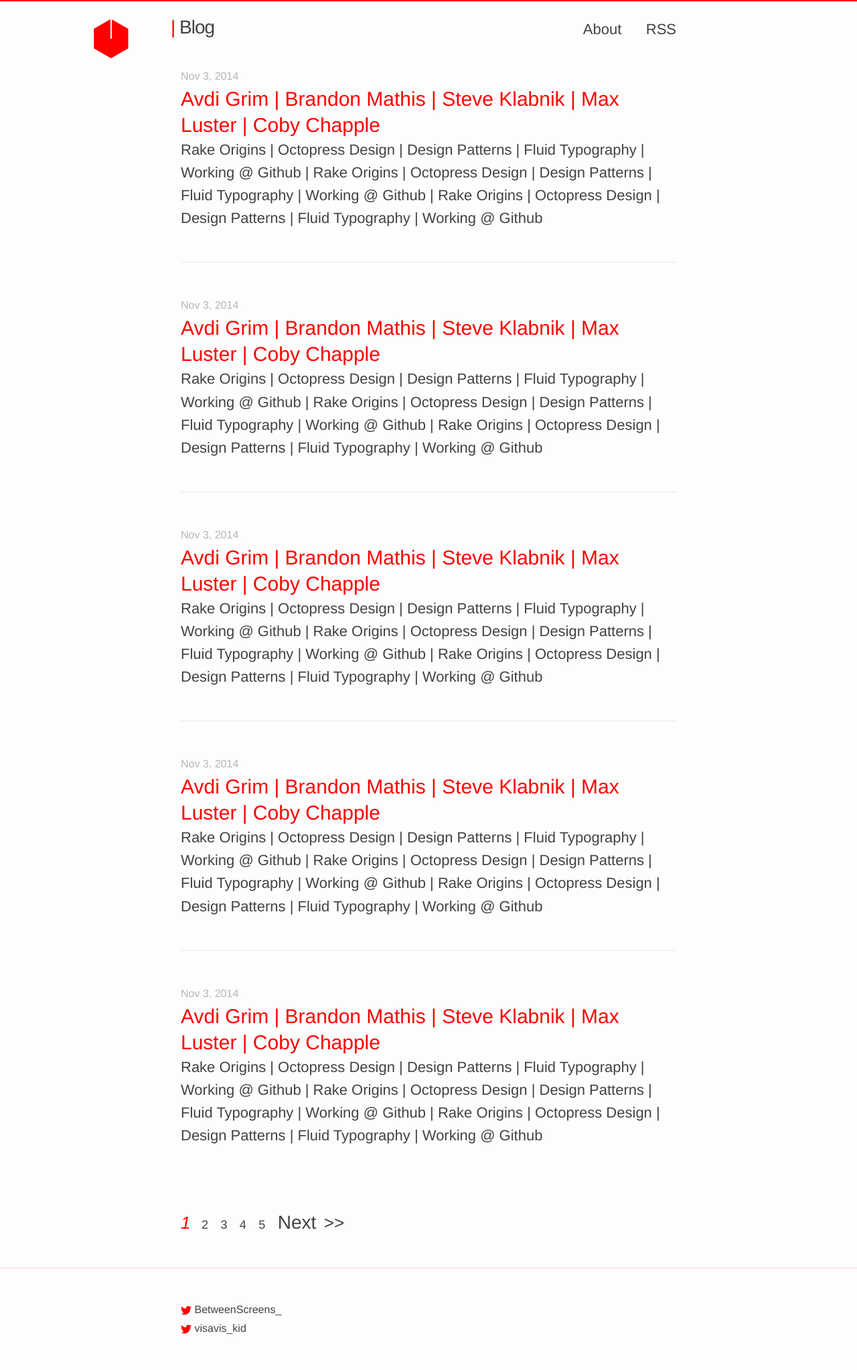
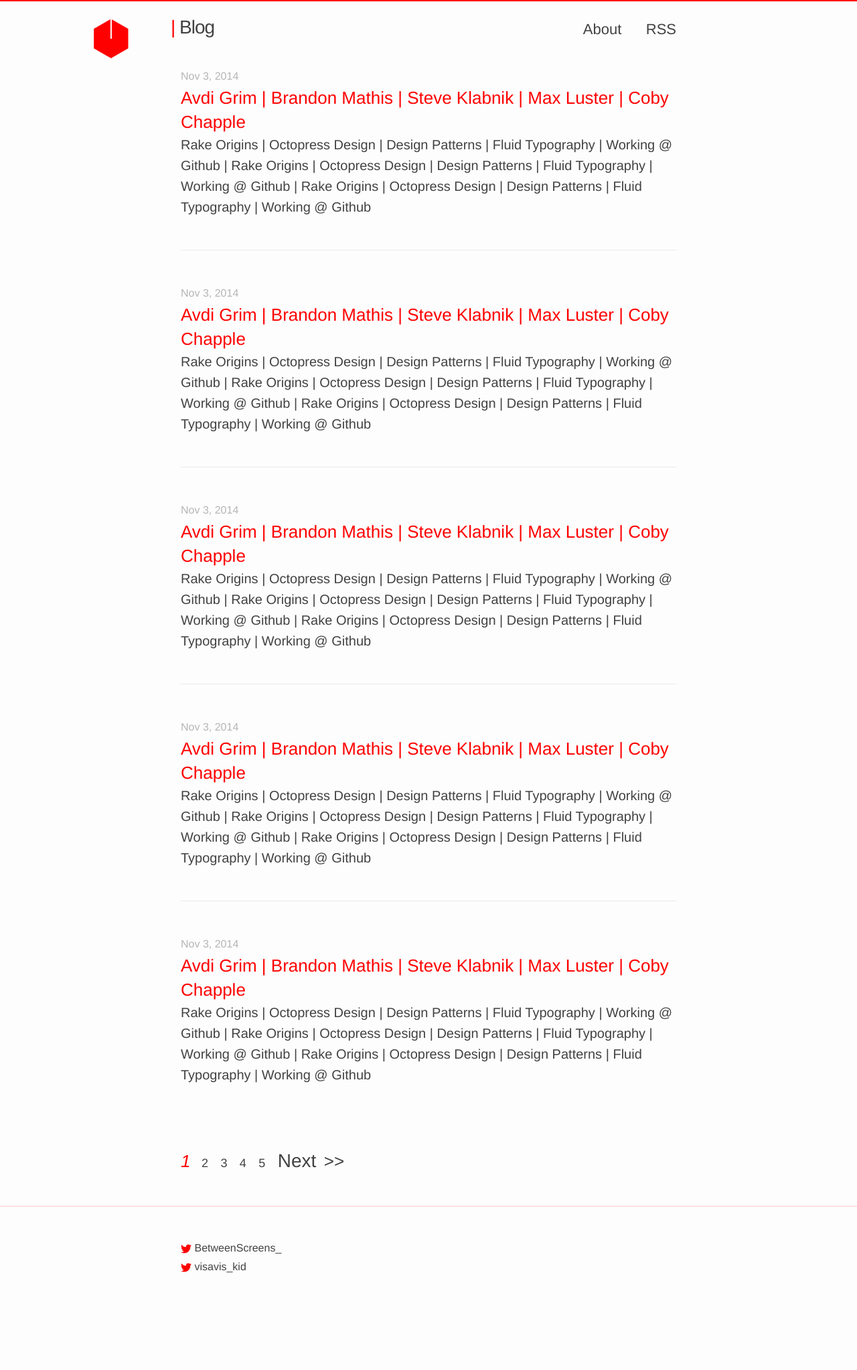
Before and after one commit to vis-kid/between_blog, a Jekyll site: the page built from index.html, in a window 1280 px wide. Shown: the whole page at 67% size. Built offline with Jekyll 4.4.1, drawn with Linux system fonts in a browser that asks for light colours; the list of posts is cut into pages by our own code; after the commit the page ends 1954 px from its top, so only the background shows below that.

Commit message:
Adjusts font-size 4 post-link & keywords on index Same size than episode title and metadata in detail page

```diff
--- a/_sass/_layout.scss
+++ b/_sass/_layout.scss
@@ -244,7 +244,7 @@
 }
 
 .post-link {
-  font-size: 30px;
+  font-size: 26px;
 	line-height: 1.25;
   &:hover {
     color: $red;
@@ -397,7 +397,7 @@
 
 h3.list-keywords {
   color: $grey-color-dark;
-	font-size: 22px;
+	font-size: 20px;
 	line-height: 1.55;
 	margin-bottom: 41px;
 }
```
